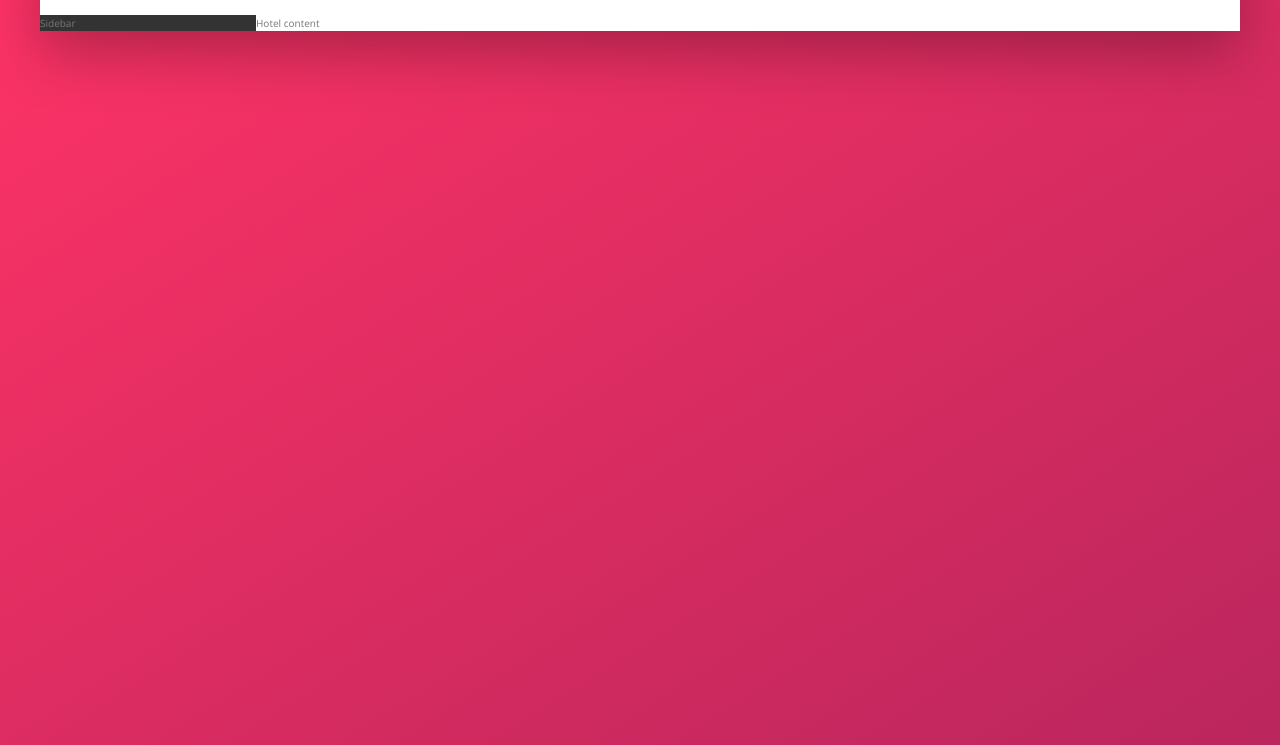
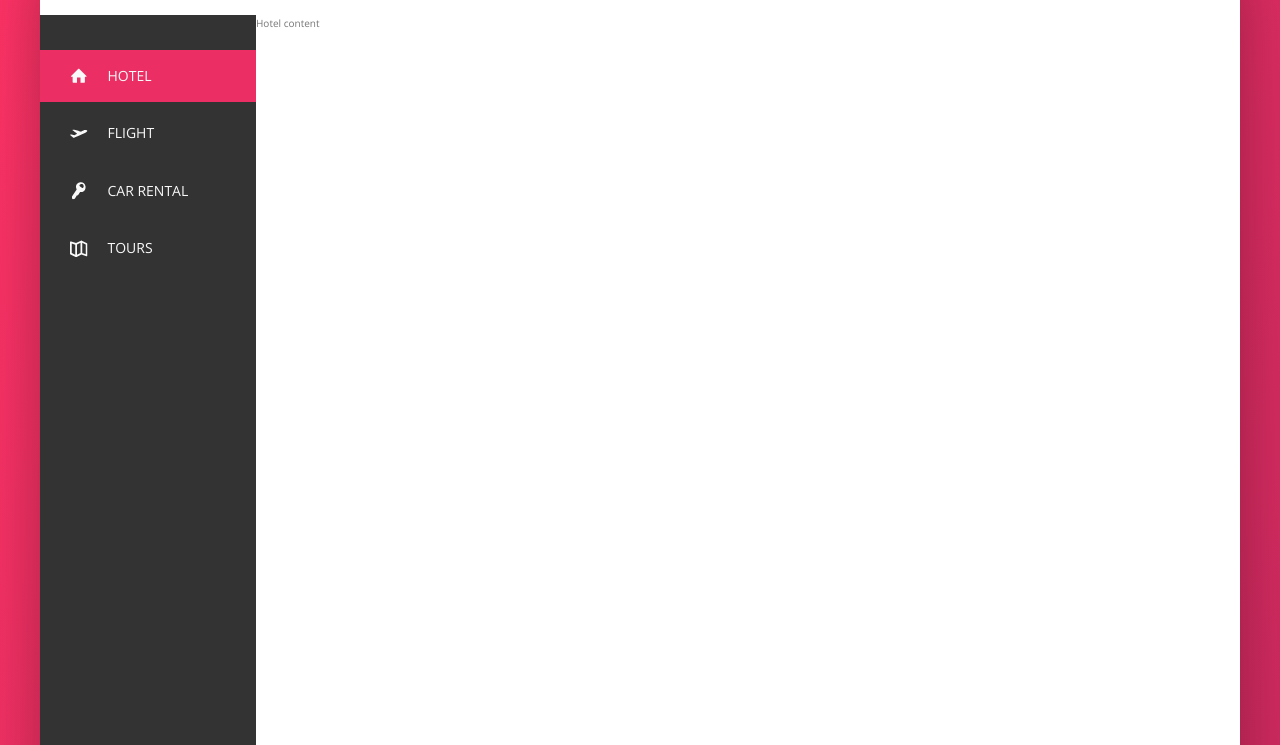
Before and after one commit to danidz96/trillo, a website: page index.html in a window 1280 px wide. Shown: the part 55-800 px from the top of the page. Drawn offline with nearby package versions, Linux system fonts and the light colour scheme.

Commit message:
add sidebar

```diff
--- a/index.html
+++ b/index.html
@@ -43,7 +43,43 @@
             </header>
             <div class="content">
                 <nav class="sidebar">
-                    Sidebar
+                    <ul class="side-nav">
+                        <li class="side-nav__item side-nav__item--active">
+                            <a href="#" class="side-nav__link">
+                                <svg class="side-nav__icon">
+                                    <use xlink:href="img/sprite.svg#icon-home"></use>
+                                </svg>
+                                <span>Hotel</span>
+                            </a>
+                        </li>
+                        <li class="side-nav__item">
+                            <a href="#" class="side-nav__link">
+                                <svg class="side-nav__icon">
+                                    <use xlink:href="img/sprite.svg#icon-aircraft-take-off"></use>
+                                </svg>
+                                <span>Flight</span>
+                            </a>
+                        </li>
+                        <li class="side-nav__item">
+                            <a href="#" class="side-nav__link">
+                                <svg class="side-nav__icon">
+                                    <use xlink:href="img/sprite.svg#icon-key"></use>
+                                </svg>
+                                <span>Car rental</span>
+                            </a>
+                        </li>
+                        <li class="side-nav__item">
+                            <a href="#" class="side-nav__link">
+                                <svg class="side-nav__icon">
+                                    <use xlink:href="img/sprite.svg#icon-map"></use>
+                                </svg>
+                                <span>Tours</span>
+                            </a>
+                        </li>
+                    </ul>
+                    <div class="legal">
+                        &copy; 2019 by Dani Domínguez.
+                    </div>
                 </nav>
                 <main class="hotel-view">
                     Hotel content
--- a/sass/_components.scss
+++ b/sass/_components.scss
@@ -109,3 +109,67 @@
 		margin-right: 1rem;
 	}
 }
+
+// Side navigation
+.side-nav {
+	font-size: 1.4rem;
+	list-style: none;
+	margin-top: 3.5rem;
+
+	&__item {
+		position: relative;
+
+		&:not(:last-child) {
+			margin-bottom: .5rem;
+		}
+
+		&:active::before {
+			background-color: var(--color-primary-light);
+		}
+	}
+
+	&__item::before {
+		content: "";
+		position: absolute;
+		top: 0;
+		left: 0;
+		height: 100%;
+		width: 3px;
+		transform: scaleY(0);
+		background-color: var(--color-primary);
+		transition: transform .1s, width .3s cubic-bezier(1, 0, 0, 1) .1s, background-color .1s;
+	}
+
+	&__item:hover::before,
+	&__item--active::before {
+		transform: scaleY(1);
+		width: 100%;
+	}
+
+	&__link:link,
+	&__link:visited {
+		display: flex;
+		align-items: center;
+		color: var(--color-grey-light-1);
+		text-decoration: none;
+		text-transform: uppercase;
+		padding: 1.5rem 3rem;
+		position: relative;
+		z-index: 2;
+	}
+
+	&__icon {
+		width: 1.75rem;
+		height: 1.75rem;
+		fill: currentColor;
+		margin-right: 2rem;
+	}
+}
+
+// Legal
+.legal {
+	font-size: 1.2rem;
+	color: var(--color-grey-light-4);
+	text-align: center;
+	padding: 2.5rem;
+}
--- a/sass/_layout.scss
+++ b/sass/_layout.scss
@@ -22,9 +22,13 @@
 .sidebar {
 	background-color: var(--color-grey-dark-1);
 	flex: 0 0 18%;
+	display: flex;
+	flex-direction: column;
+	justify-content: space-between;
 }
 
 .hotel-view {
 	background-color: #fff;
 	flex: 1;
+	height: 200rem;
 }
```
Also changed, not shown: css/style.css.
